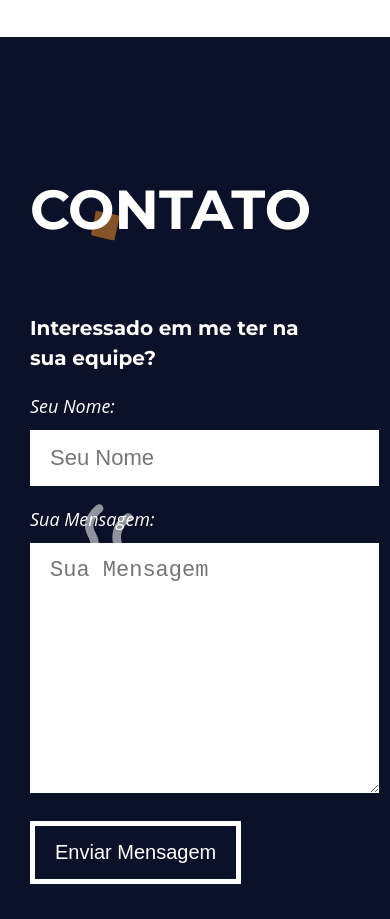
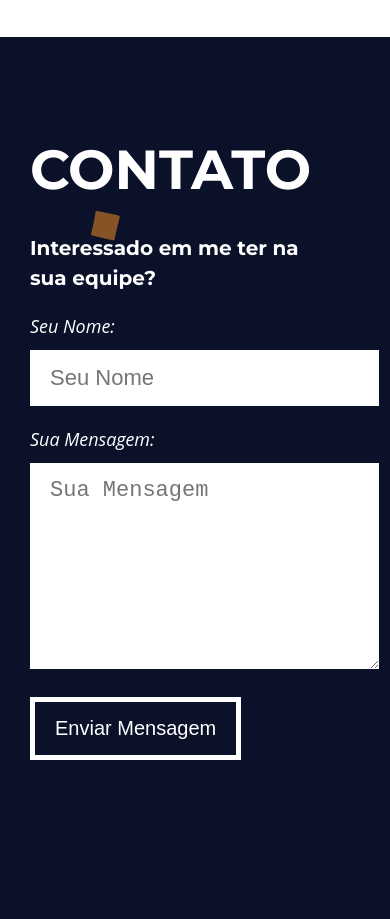
Before and after one commit to tailanpatrick/landingpage-triade-web, a plain HTML site: page index.html in a window 390 px wide. Shown: the part 5702-6621 px from the top of the page. Drawn offline with Linux system fonts and the light colour scheme.

Commit message:
Alteração no título form de contato

```diff
--- a/assets/css/responsivo.css
+++ b/assets/css/responsivo.css
@@ -66,7 +66,8 @@
     }
 
     .contact-form h2 {
-        margin-top: 5rem;
+        margin-top: 1rem;
+        margin-bottom: 1rem;
     }
     .contact-form h3 {
         font-size: 2rem;
@@ -78,7 +79,7 @@
     }
 
     .form-group textarea {
-       height: 10em;
+       height: 8em;
     }
 
     .form-group input,
@@ -146,7 +147,7 @@
     }
 
     .contact-form h2 {
-        margin-bottom: 1.2rem;
+        margin-bottom: 1rem;
     }
 
     .form-group label {
```
